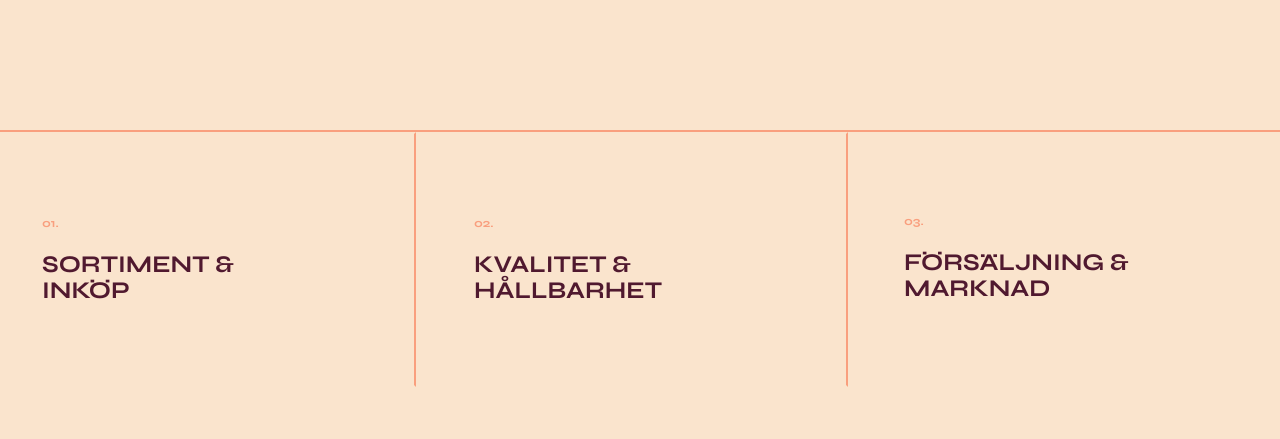
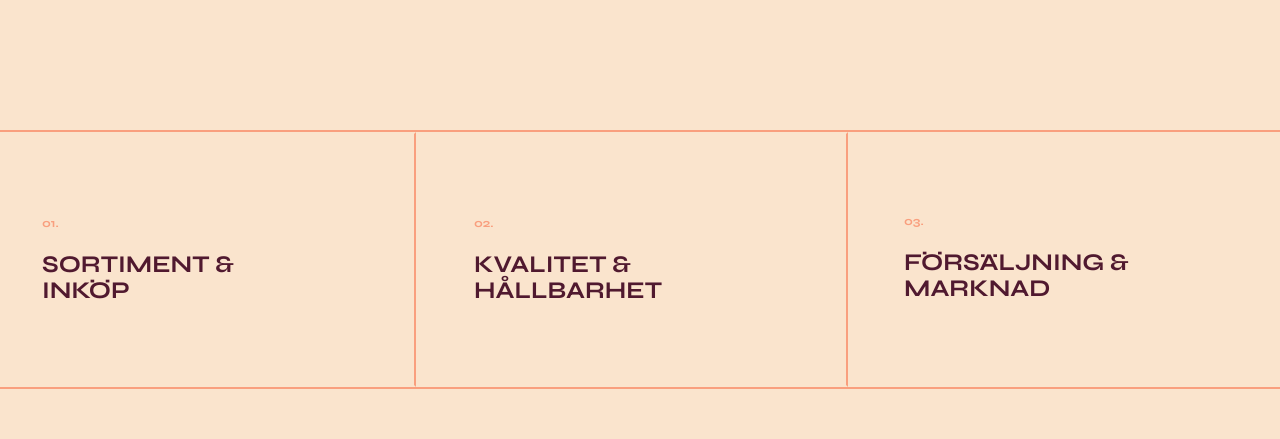
Before and after one commit to jennynguyenoberg/about-consulting, a Next.js app: page / in a window 1280 px wide. Shown: the part 780-1219 px from the top of the page. Built offline with nearby package versions, Linux system fonts and the light colour scheme; a web font is replaced by a local one.

Commit message:
Add border bottom

```diff
--- a/src/app/components/USPs/USPs.tsx
+++ b/src/app/components/USPs/USPs.tsx
@@ -1,6 +1,6 @@
 export default function USPs() {
   return (
-    <section className="grid grid-cols-3 gap-4">
+    <section className="grid grid-cols-3 gap-4 border-b-2 border-salmon-500">
       <div className="pl-10 py-20 border-2 border-apricot-500 border-r-salmon-500 h-full">
         <h4 className="text-salmon-500 pb-5">01.</h4>
         <h2 className="text-aubergine-500">Sortiment &<br />Inköp</h2>
```
